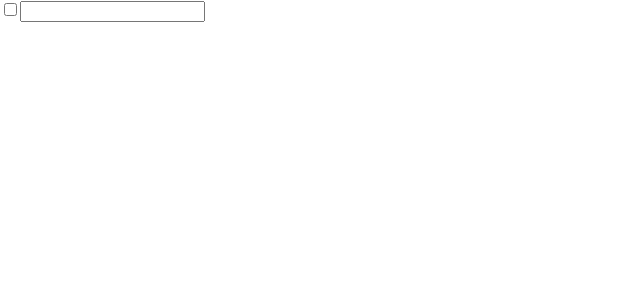
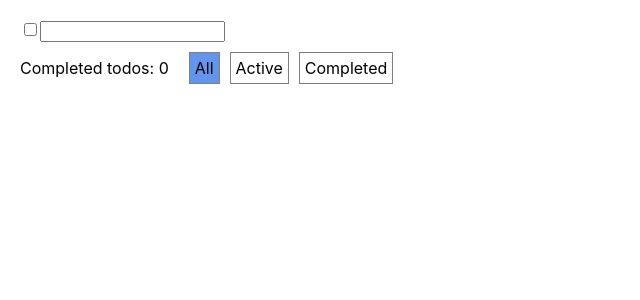
Before and after one commit to AlexKif/geekHub-js, a React (Create React App) app in the folder todo-list-react/: page / in a window 1280 px wide. Shown: the top 300 px of the page, without its empty margins (0-640 px from the left). Built offline with nearby package versions, Linux system fonts and the light colour scheme.

Commit message:
updated hw

```diff
--- a/todo-list-react/package.json
+++ b/todo-list-react/package.json
@@ -8,11 +8,13 @@
     "@testing-library/react": "^11.1.0",
     "@testing-library/user-event": "^12.1.10",
     "lodash": "^4.17.20",
+    "node-sass": "4.14.1",
     "react": "^17.0.1",
     "react-dom": "^17.0.1",
     "react-redux": "^7.2.2",
     "react-scripts": "4.0.1",
     "redux": "^4.0.5",
+    "styled-components": "^5.2.1",
     "web-vitals": "^0.2.4"
   },
   "scripts": {
--- a/todo-list-react/src/App.js
+++ b/todo-list-react/src/App.js
@@ -1,27 +1,29 @@
-import React, { useState } from 'react';
+import React, { useState, useEffect } from 'react';
 import {useDispatch, useSelector} from "react-redux"
 import {addTodo} from "./slices/todo";
 import uniqueId from 'lodash/uniqueId';
-import indexOf from 'lodash/indexOf'
+import styled from 'styled-components'
 
 function App() {
+  const [todos, setTodos] = useState([]);
+  const [value, setValue] = useState('');
+  const [activeFilter, setActiveFilter] = useState('all');
+  const [allTodosSwitch, setAllTodosSwitch] = useState(false)
+
   const dispatch = useDispatch();
   const {todosList} = useSelector((state) => state.todosSlice);
-  const [todos, setTodos] = useState([]);
-  const [value, setValue] = useState('');
-
   function addNumbers () {
     dispatch(addTodo([5, 10, 15]))
-  }
-
-  const generateKey = () => {
-    return Math.random().toString(16).substring(2);
   }
 
   const todoHandler = (e) => {
     e.preventDefault()
     setValue(e.target.value)
   }
+
+  useEffect(() => {
+    if (!todos.length) setAllTodosSwitch(false)
+  }, [todos])
 
   const onKeyDown = (e) => {
     if (e.key === 'Enter') {
@@ -40,20 +42,21 @@ function App() {
     setTodos((prevState) => {
       return prevState.map(item => {
         return {
+          ...item,
           isDone: e.target.checked,
-          value: item.value,
         }
       })
-    })
+    });
+    setAllTodosSwitch(prevState => !prevState)
   }
 
-  const todoStatusHandler = (e, item, index) => {
+  const todoStatusHandler = (e, item) => {
     setTodos(prevState => {
       return prevState.map((todo) =>  {
         if (todo.id === item.id) {
           return {
             ...todo,
-            isDone: true
+            isDone: !todo.isDone
           }
         } else {
           return todo
@@ -62,30 +65,74 @@ function App() {
     })
   }
 
-  console.log(todos)
+  const deleteTodo = (e, item) => {
+    e.preventDefault();
+    const updatedTodos = todos.filter(todo => todo.id !== item.id)
+    setTodos(updatedTodos)
+  }
+
+  const filterHandler = (e, filterBy) => {
+    switch (filterBy) {
+      case 'all':
+        console.log('all')
+        break;
+      case 'active':
+        console.log('active')
+        break;
+      case 'completed':
+        console.log('completed')
+        break;
+    }
+  }
+
+  const deleteCompletedTodos = (e) => {
+    e.preventDefault();
+    let updatedTodos = todos.filter(todo => !todo.isDone)
+    setTodos(updatedTodos);
+    setAllTodosSwitch(prevState => !prevState);
+  }
+
+  const getCountCompletedTodos = () => {
+    return todos.filter(todo => todo.isDone).length
+  }
+
   return (
-    <div className="App">
+    <div className="app">
       <div className="">
-          <input type="checkbox" onChange={allTodosHandler}/>
+          <input type="checkbox" checked={allTodosSwitch} onChange={allTodosHandler}/>
           <input type="text" value={value} onChange={todoHandler} onKeyDown={onKeyDown} />
       </div>
 
-
-      {/*<span onClick={addNumbers}>add numbers</span>*/}
       {todos.map((item, index) => {
         return (
           <div key={item.value + index}>
             <label>
-            <input type="checkbox" onChange={(e) => todoStatusHandler(e, item)}/>
-            {item.value}
+            <input type="checkbox" checked={item.isDone} onChange={(e) => todoStatusHandler(e, item)}/>
+            <TodoItem isDone={item.isDone}>{item.value}</TodoItem>
+
             </label>
-
+            <button onClick={(e) => deleteTodo(e, item)}>delete</button>
           </div>
         )
       })}
+
+      <div className="todos-information">
+        <div className="">
+          <span>Completed todos: {getCountCompletedTodos()}</span>
+        </div>
+        <div className="todo-filter">
+          <input defaultChecked={true} onChange={(e) => filterHandler(e, 'all')} id="allTodos" name="todoFilter" type="radio"/><label htmlFor="allTodos">All</label>
+          <input onChange={(e) => filterHandler(e, 'active')} id="activeTodos" name="todoFilter" type="radio"/><label htmlFor="activeTodos">Active</label>
+          <input onChange={(e) => filterHandler(e, 'completed')} id="completedTodos" name="todoFilter"  type="radio"/><label htmlFor="completedTodos">Completed</label>
+        </div>
+        {getCountCompletedTodos() ? <button onClick={deleteCompletedTodos} className="delete-completed-todos">Clear completed</button>: null}
+      </div>
     </div>
   );
 }
 
 export default App;
-// checked={item.isDone}
+
+const TodoItem = styled.span`
+  text-decoration: ${props => props.isDone ? 'line-through': null}
+`;
--- a/todo-list-react/src/index.css
+++ /dev/null
@@ -1,8 +0,0 @@
-body {
-  margin: 0;
-  font-family: -apple-system, BlinkMacSystemFont, 'Segoe UI', 'Roboto', 'Oxygen',
-    'Ubuntu', 'Cantarell', 'Fira Sans', 'Droid Sans', 'Helvetica Neue',
-    sans-serif;
-  -webkit-font-smoothing: antialiased;
-  -moz-osx-font-smoothing: grayscale;
-}
--- a/todo-list-react/src/index.js
+++ b/todo-list-react/src/index.js
@@ -1,6 +1,6 @@
 import React from 'react';
 import ReactDOM from 'react-dom';
-import './index.css';
+import './index.scss';
 import App from './App';
 import {Provider} from "react-redux";
 import store from "./store";
--- /dev/null
+++ b/todo-list-react/src/index.scss
@@ -0,0 +1,44 @@
+body {
+  margin: 0;
+  font-family: -apple-system, BlinkMacSystemFont, 'Segoe UI', 'Roboto', 'Oxygen',
+    'Ubuntu', 'Cantarell', 'Fira Sans', 'Droid Sans', 'Helvetica Neue',
+    sans-serif;
+  -webkit-font-smoothing: antialiased;
+  -moz-osx-font-smoothing: grayscale;
+}
+
+.app {
+  padding: 20px;
+}
+
+.todo-filter {
+  margin-left: 20px;
+  input {
+    display: none;
+    &:checked {
+      &+label {
+        background: cornflowerblue;
+
+      }
+    }
+  }
+  label {
+    padding: 5px;
+    border: 1px solid grey;
+    display: inline-block;
+    cursor: pointer;
+    &:not(:last-child) {
+      margin-right: 10px;
+    }
+  }
+}
+
+.todos-information {
+  display: flex;
+  align-items: center;
+  margin-top: 10px;
+}
+
+.delete-completed-todos {
+  margin-left: 20px;
+}
```
Also changed, not shown: 1 other file (tests, documents, lock files or other folders).
